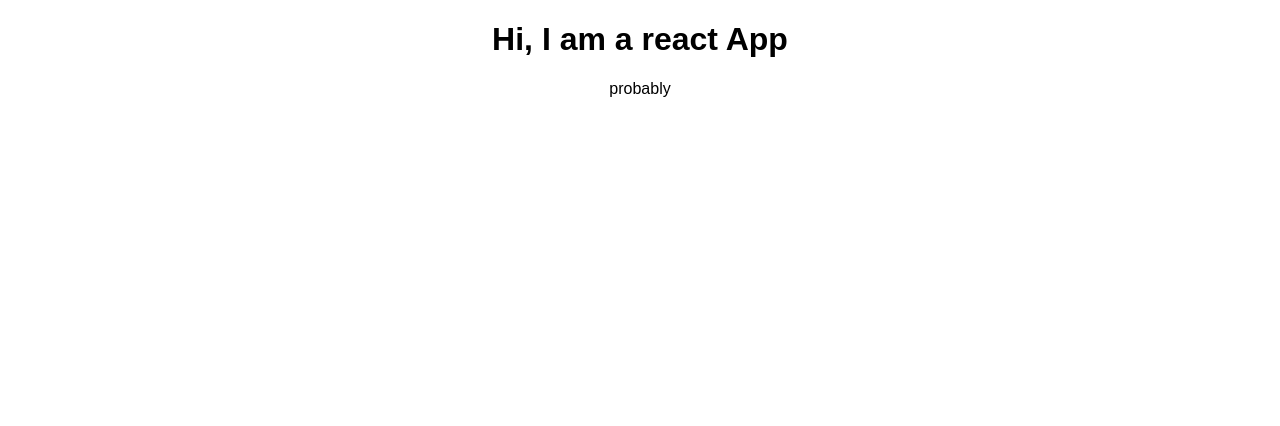
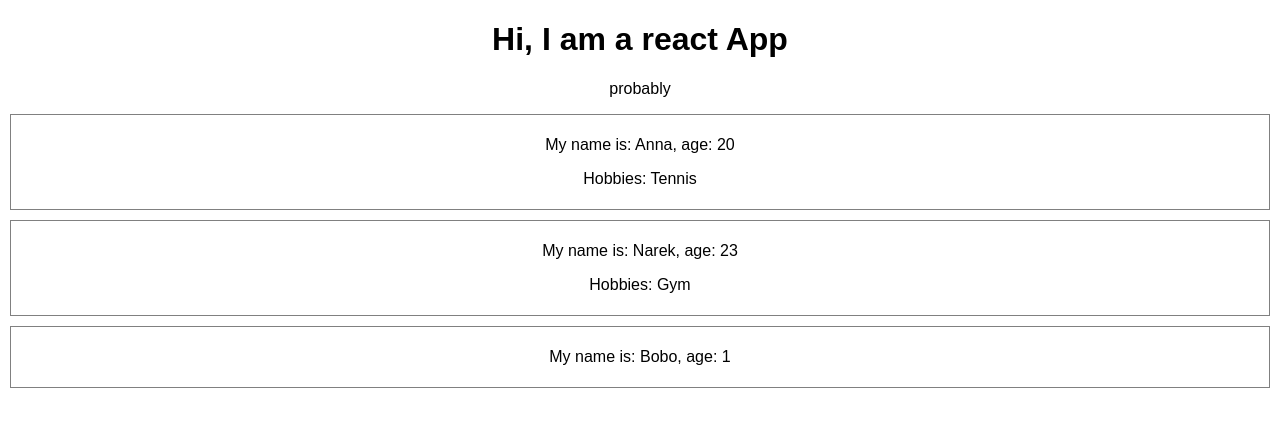
Before and after one commit to annaavanesyan/react-app, a React (Create React App) app: page / in a window 1280 px wide. Shown: the top 426 px of the page. Built offline with nearby package versions, Linux system fonts and the light colour scheme.

Commit message:
using person component

```diff
--- a/src/App.css
+++ b/src/App.css
@@ -1,3 +1,8 @@
 .App {
   text-align: center;
 }
+.separate{
+  padding: 5px;
+  margin: 10px;
+  border: 1px solid grey;
+}
--- a/src/App.js
+++ b/src/App.js
@@ -1,5 +1,6 @@
 import React, { Component } from "react";
 import "./App.css";
+import Person from './Person/Person';
 
 class App extends Component {
   render() {
@@ -7,6 +8,9 @@ class App extends Component {
       <div className="App">
         <h1>Hi, I am a react App</h1>
         <p>probably</p>
+        <Person name="Anna" age="20"> Hobbies: Tennis</Person>
+        <Person name="Narek" age="23"> Hobbies: Gym</Person>
+        <Person name="Bobo" age="1"/>
       </div>
     );
   }
```
